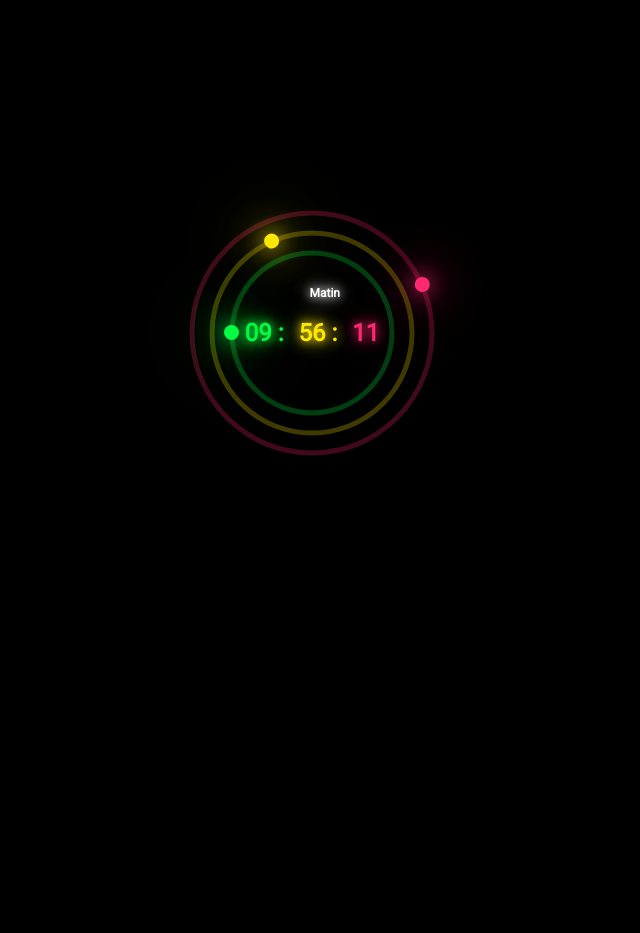
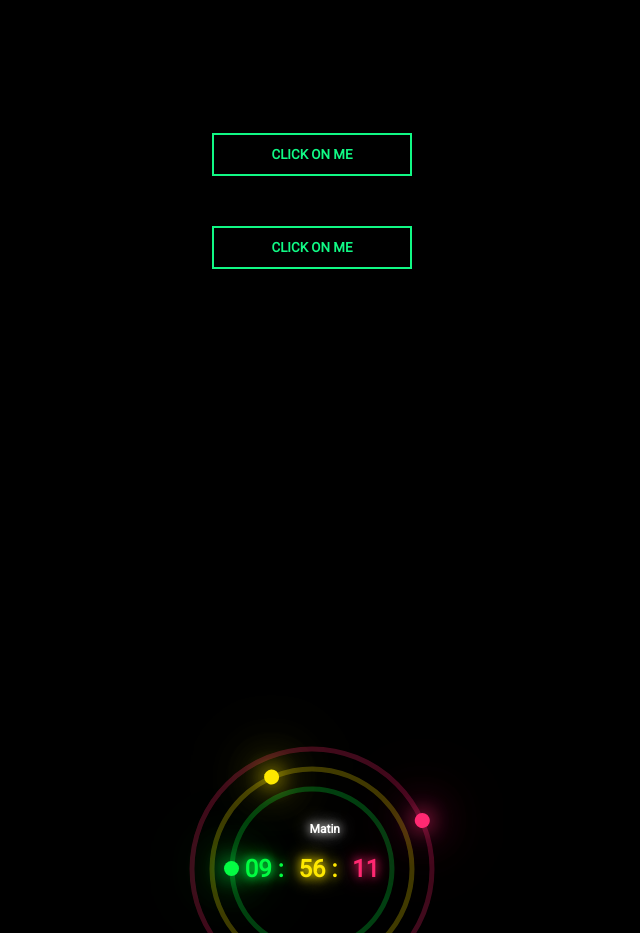
Before and after one commit to BRIVAL-M/TEMPLATES, a plain HTML site: page index.html in a window 1280 px wide. Shown: the part 960-1893 px from the top of the page, without its empty margins (328-968 px from the left). Before the commit the page ends 1693 px from the top, so only its background shows below. Drawn offline with nearby package versions, Linux system fonts and the light colour scheme.

Commit message:
2btn hover fx

```diff
--- a/index.html
+++ b/index.html
@@ -75,6 +75,12 @@
     <!--BTN BORDER FX-->
     <button class="button2">Click on me</button>
 
+    <!--BTN HOVER FX-->
+    <div class="middle">
+    <button class="btn btn1">Click on me</button>
+    <button class="btn btn2">Click on me</button>
+</div>
+
     <!--DIGITAL CLOCK ________________________________A revoir...-->
     <div class="time_container">
         <div id="time">
--- a/style.css
+++ b/style.css
@@ -486,3 +486,57 @@ a {
 }
 
 /*_____________________________________________________________________DIGITAL CLOCK END*/
+
+/*_________________________________BTN HOVER FX START*/
+.middle {
+  margin: 200px;
+  display: flex;
+  flex-direction: column;
+}
+.btn {
+  background:none;
+  border: solid 2px #11F985;
+  font-family: 'Roboto', Courier;
+  font-weight:bold;
+  color: #11F985;
+  text-transform: uppercase;
+  padding: 12px 20px;
+  min-width: 200px;
+  cursor: pointer;
+  transition: color 0.4s linear;
+  position: relative;
+
+}
+.btn:hover{
+  color:black;
+}
+.btn::before{
+  content: '';
+  position: absolute;
+  left:0;
+  top:0;
+  width: 100%;
+  height: 100%;
+  background:#11F985;
+  z-index: -1;
+  transition: transform 0.5s;
+  transform-origin:  0 0;
+  transition-timing-function: cubic-bezier(0.5, 1.6, 0.4, 0.7);
+
+}
+.btn1 {
+  margin-bottom:  50px;
+  }
+  .btn1::before{
+    transform: scaleX(0)
+  }
+  .btn2::before{
+    transform: scaleY(0)
+  }
+  .btn1:hover::before{
+    transform: scaleX(1)
+  }
+  .btn2:hover::before{
+    transform: scaleY(1)
+  }
+/*_________________________________BTN HOVER FX END*/
```
